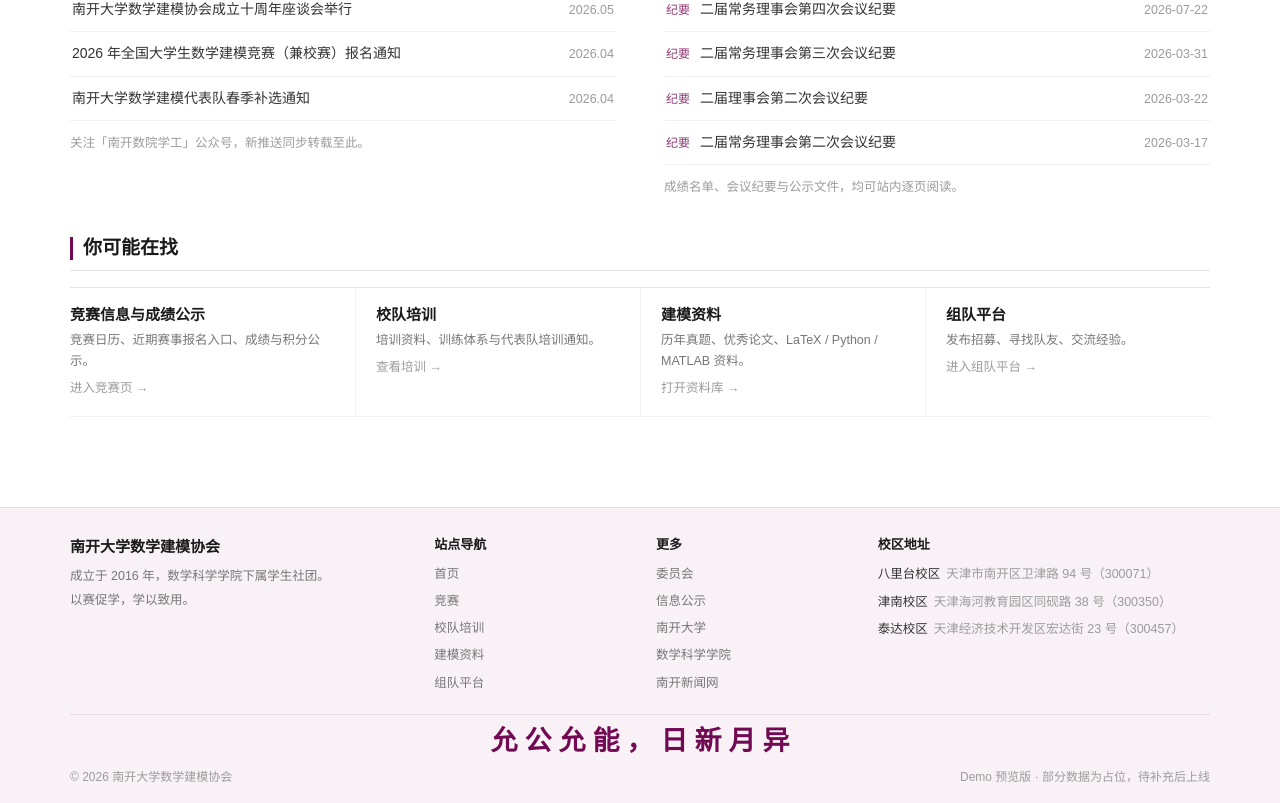
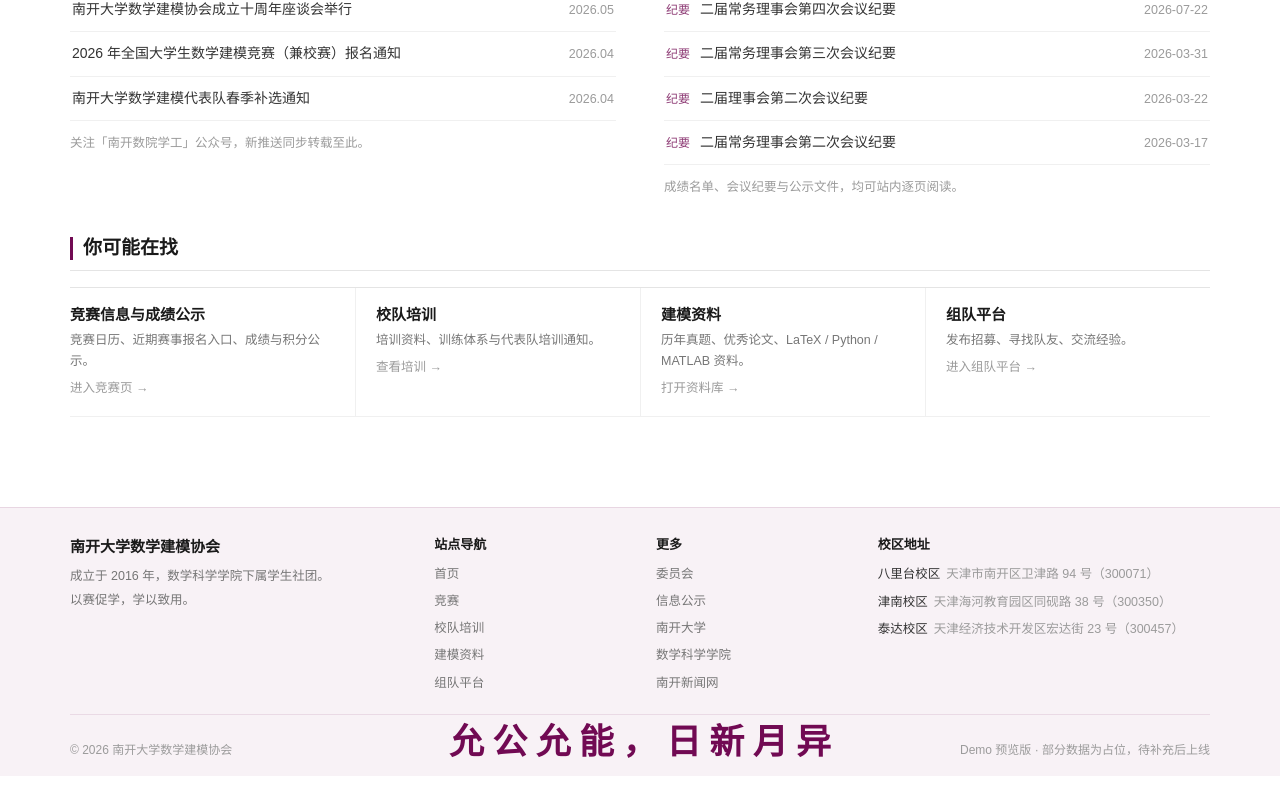
Before and after one commit to qhdx25/nkumathmodelingsite, a Vue app: page / in a window 1280 px wide. Shown: the part 1226-2029 px from the top of the page. After the commit the page ends 2002 px from the top, so only its background shows below. Built offline with nearby package versions, Linux system fonts and the light colour scheme.

Commit message:
style: 校训与版权行同一行底部对齐、字号加大，删除重复的 footer-bottom 规则

```diff
--- a/assets/main.css
+++ b/assets/main.css
@@ -889,21 +889,28 @@ main { flex: 1; }
 .footer-title { font-size: 15px; font-weight: 700; color: var(--ink); }
 .footer-desc { font-size: 12.5px; color: var(--muted); line-height: 1.9; margin-top: 6px; }
 
-/* 校训：隶书、加粗、居中 */
+/* 校训与版权同一行，底部对齐（baseline） */
+.footer-bottom {
+  display: grid;
+  grid-template-columns: 1fr auto 1fr;
+  align-items: baseline;
+  gap: 18px;
+  padding-top: 10px;
+  border-top: 1px solid rgba(113, 10, 83, 0.1);
+  font-size: 12px;
+  color: var(--faint);
+}
+.footer-copy { justify-self: start; }
+.footer-demo { justify-self: end; text-align: right; }
 .footer-motto {
-  display: flex;
-  justify-content: center;
-  padding: 10px 0 0;
-  border-top: 1px solid rgba(113, 10, 83, 0.1);
-}
-.footer-motto span {
   font-family: 'STLiti', '华文隶书', 'LiSu', '隶书', 'Baoli SC', 'STBaoli', serif;
-  font-size: 27px;
+  font-size: 35px;
   font-weight: 700;
-  line-height: 1.25;
-  letter-spacing: 0.26em;
-  padding-left: 0.26em;
+  line-height: 1;
+  letter-spacing: 0.24em;
+  padding-left: 0.24em;
   color: var(--accent);
+  white-space: nowrap;
 }
 .footer-column { display: flex; flex-direction: column; gap: 6px; }
 .footer-column strong { font-size: 13px; color: var(--ink); margin-bottom: 2px; }
@@ -912,15 +919,6 @@ main { flex: 1; }
 .footer-address p { font-size: 12.5px; color: var(--muted); line-height: 1.75; }
 .addr-name { color: var(--text); margin-right: 6px; }
 .addr-detail { color: var(--faint); }
-.footer-bottom {
-  display: flex;
-  justify-content: space-between;
-  gap: 12px;
-  flex-wrap: wrap;
-  padding-top: 8px;
-  font-size: 12px;
-  color: var(--faint);
-}
 
 /* ---------- 移动端 ---------- */
 @media (max-width: 900px) {
@@ -960,7 +958,14 @@ main { flex: 1; }
   .reader-counter { top: 6px; bottom: auto; right: 6px; }
   .reader-hint { display: none; }
   .footer-grid { grid-template-columns: 1fr; gap: 18px; }
-  .footer-motto span { font-size: 22px; letter-spacing: 0.2em; padding-left: 0.2em; }
+  .footer-bottom {
+    grid-template-columns: 1fr;
+    justify-items: center;
+    gap: 8px;
+    padding-top: 12px;
+  }
+  .footer-copy, .footer-demo { justify-self: center; text-align: center; }
+  .footer-motto { font-size: 27px; letter-spacing: 0.18em; padding-left: 0.18em; order: -1; }
   .paper-subs { padding-left: 12px; }
   .post-board { width: 56px; }
   .minutes-list a { flex-wrap: wrap; gap: 2px 12px; }
--- a/components/SiteFooter.vue
+++ b/components/SiteFooter.vue
@@ -36,13 +36,10 @@ import { campuses, footerLinks, nav, subNav } from '../data/site'
       </div>
     </div>
 
-    <div class="container footer-motto">
-      <span>允公允能，日新月异</span>
-    </div>
-
     <div class="container footer-bottom">
-      <span>© 2026 南开大学数学建模协会</span>
-      <span>Demo 预览版 · 部分数据为占位，待补充后上线</span>
+      <span class="footer-copy">© 2026 南开大学数学建模协会</span>
+      <span class="footer-motto">允公允能，日新月异</span>
+      <span class="footer-demo">Demo 预览版 · 部分数据为占位，待补充后上线</span>
     </div>
   </footer>
 </template>
```
